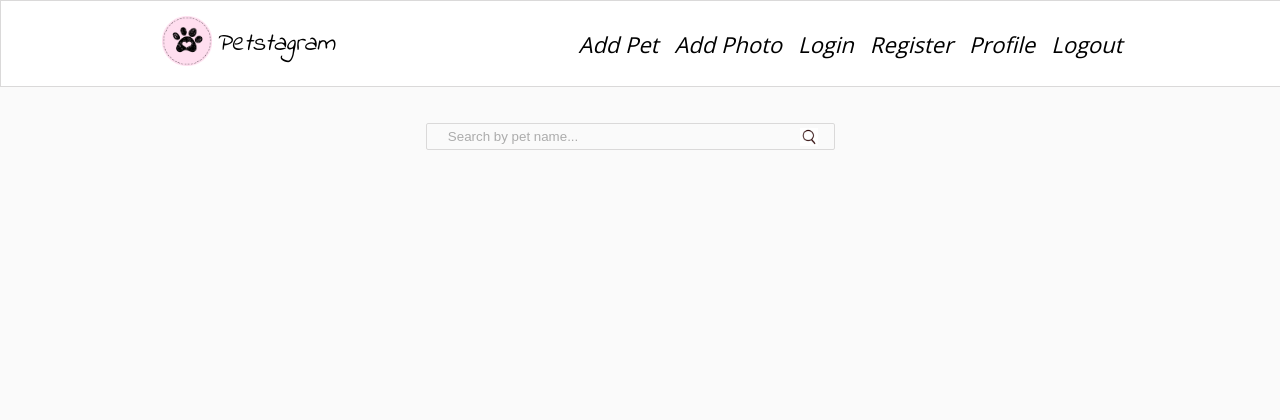
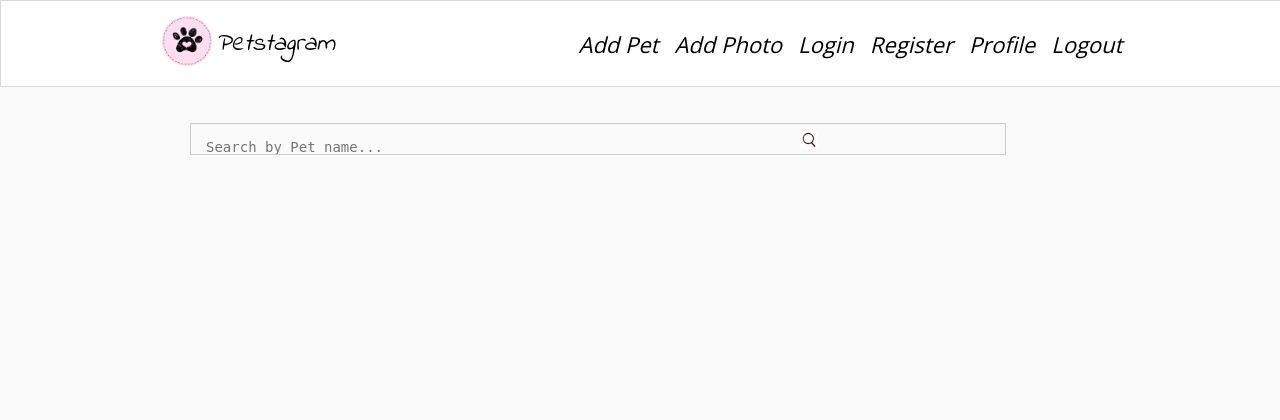
Before and after one commit to GeorgiDN/Petstagram, a Django app: page / in a window 1280 px wide. Shown: the top 420 px of the page. Run offline with Django 5.2, Linux system fonts and the light colour scheme; data that the repository does not hold is empty.

Commit message:
feat: create search form

```diff
--- a/petstagram/common/forms.py
+++ b/petstagram/common/forms.py
@@ -11,3 +11,12 @@ class CommentForm(forms.ModelForm):
         widgets = {
             "text": forms.Textarea(attrs={"placeholder": "Add comment..."}),
         }
+
+
+class SearchForm(forms.Form):
+    pet_name = forms.CharField(
+        required=False,
+        widget=forms.Textarea(
+            attrs={"placeholder": "Search by Pet name..."}
+        )
+    )
--- a/petstagram/common/views.py
+++ b/petstagram/common/views.py
@@ -1,7 +1,7 @@
 from django.shortcuts import render, redirect, resolve_url
 from pyperclip import copy
 
-from petstagram.common.forms import CommentForm
+from petstagram.common.forms import CommentForm, SearchForm
 from petstagram.common.models import Like
 from petstagram.photos.models import Photo
 
@@ -9,10 +9,17 @@ from petstagram.photos.models import Photo
 def home_page(request):
     all_photos = Photo.objects.all()
     comment_form = CommentForm()
+    search_form = SearchForm(request.GET)
+
+    if search_form.is_valid():
+        all_photos = all_photos.filter(
+            tagged_pets__name__icontains=search_form.cleaned_data["pet_name"],
+        )
 
     context = {
         "all_photos": all_photos,
         "comment_form": comment_form,
+        "search_form": search_form,
     }
 
     return render(request, "common/home-page.html", context)
--- a/static/css/home.css
+++ b/static/css/home.css
@@ -86,7 +86,7 @@ body {
 .searchbar img {
     position: absolute;
     margin-left: -2.5rem;
-    margin-top: -0.8rem;
+    margin-top: -0.5rem;
 }
 
 .searchbar input::placeholder {
@@ -448,3 +448,11 @@ div.footer {
 .footer a:hover {
     color: #ff0000;
 }
+
+#id_pet_name {
+    border: 1px solid #ccc;
+    padding: 15px;
+    max-width: 1200px;
+
+
+}
--- a/templates/common/home-page.html
+++ b/templates/common/home-page.html
@@ -6,8 +6,8 @@
         <div class="col-9">
 
             <!-- Start Searchbar Form -->
-            <form class="searchbar" method="post">
-                <input type="text" placeholder="Search by pet name...">
+            <form class="searchbar">
+                {{ search_form }}
                 <button>
                     <img src={% static 'images/search.png' %} height="18" alt="img2" >
                 </button>
```
